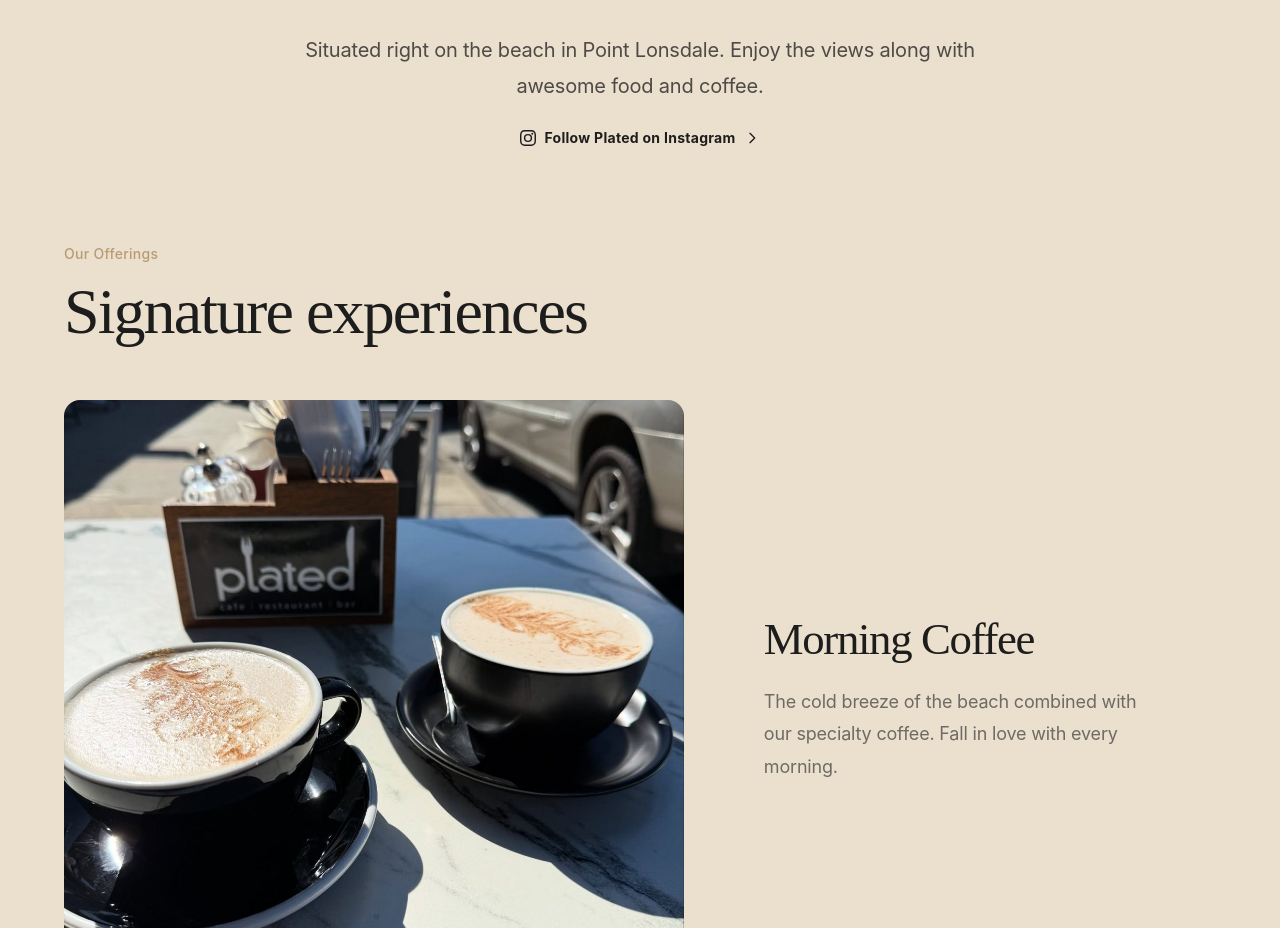
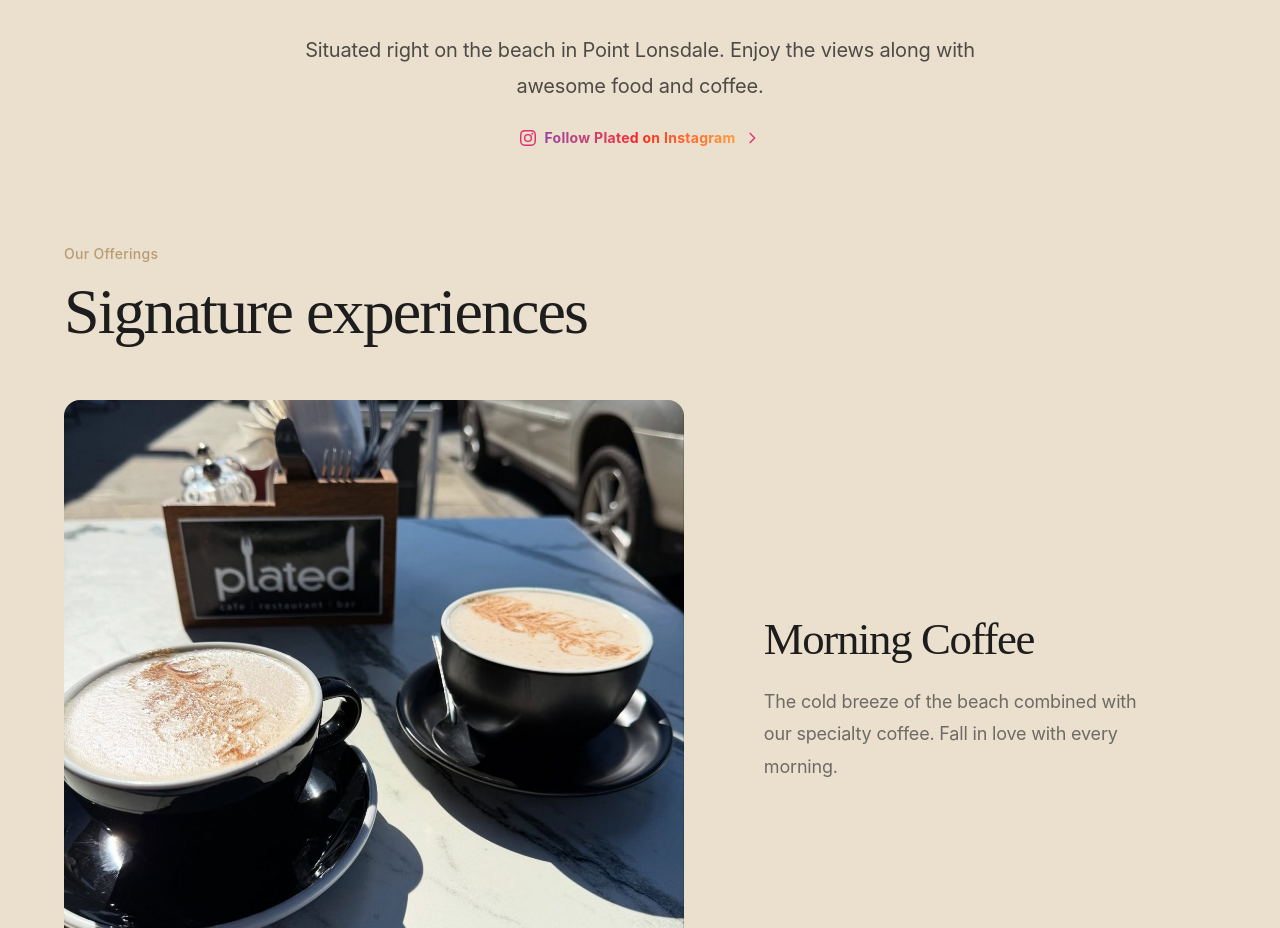
Before and after one commit to Raman21sapkota/cafe-website, a Next.js app: page / in a window 1280 px wide. Shown: the part 880-1808 px from the top of the page. Built offline with nearby package versions, Linux system fonts and the light colour scheme.

Commit message:
fixed again

```diff
--- a/src/app/page.tsx
+++ b/src/app/page.tsx
@@ -373,13 +373,13 @@ export default function Home() {
               href="https://www.instagram.com/platedpointlonsdale"
               target="_blank"
               rel="noopener noreferrer"
-              className="inline-flex items-center gap-2 text-text-primary hover:text-accent-brass text-sm font-bold tracking-[0.02em] transition-colors duration-300"
+              className="inline-flex items-center gap-2 bg-gradient-to-r from-[#833AB4] via-[#FD1D1D] to-[#FCAF45] bg-clip-text text-transparent hover:opacity-80 text-sm font-bold tracking-[0.02em] transition-all duration-300"
             >
-              <svg className="w-4 h-4" fill="currentColor" viewBox="0 0 24 24">
+              <svg className="w-4 h-4" fill="#E1306C" viewBox="0 0 24 24">
                 <path d="M12 2.163c3.204 0 3.584.012 4.85.07 3.252.148 4.771 1.691 4.919 4.919.058 1.265.069 1.645.069 4.849 0 3.205-.012 3.584-.069 4.849-.149 3.225-1.664 4.771-4.919 4.919-1.266.058-1.644.07-4.85.07-3.204 0-3.584-.012-4.849-.07-3.26-.149-4.771-1.699-4.919-4.92-.058-1.265-.07-1.644-.07-4.849 0-3.204.013-3.583.07-4.849.149-3.227 1.664-4.771 4.919-4.919 1.266-.057 1.645-.069 4.849-.069zM12 0C8.741 0 8.333.014 7.053.072 2.695.272.273 2.69.073 7.052.014 8.333 0 8.741 0 12c0 3.259.014 3.668.072 4.948.2 4.358 2.618 6.78 6.98 6.98C8.333 23.986 8.741 24 12 24c3.259 0 3.668-.014 4.948-.072 4.354-.2 6.782-2.618 6.979-6.98.059-1.28.073-1.689.073-4.948 0-3.259-.014-3.667-.072-4.947-.196-4.354-2.617-6.78-6.979-6.98C15.668.014 15.259 0 12 0zm0 5.838a6.162 6.162 0 100 12.324 6.162 6.162 0 000-12.324zM12 16a4 4 0 110-8 4 4 0 010 8zm6.406-11.845a1.44 1.44 0 100 2.881 1.44 1.44 0 000-2.881z"/>
               </svg>
               Follow Plated on Instagram
-              <svg className="w-4 h-4 transition-transform duration-300 group-hover:translate-x-0.5" fill="none" viewBox="0 0 24 24" stroke="currentColor" strokeWidth={2}>
+              <svg className="w-4 h-4 transition-transform duration-300 group-hover:translate-x-0.5" fill="none" viewBox="0 0 24 24" stroke="#E1306C" strokeWidth={2}>
                 <path strokeLinecap="round" strokeLinejoin="round" d="M9 5l7 7-7 7" />
               </svg>
             </a>
```
